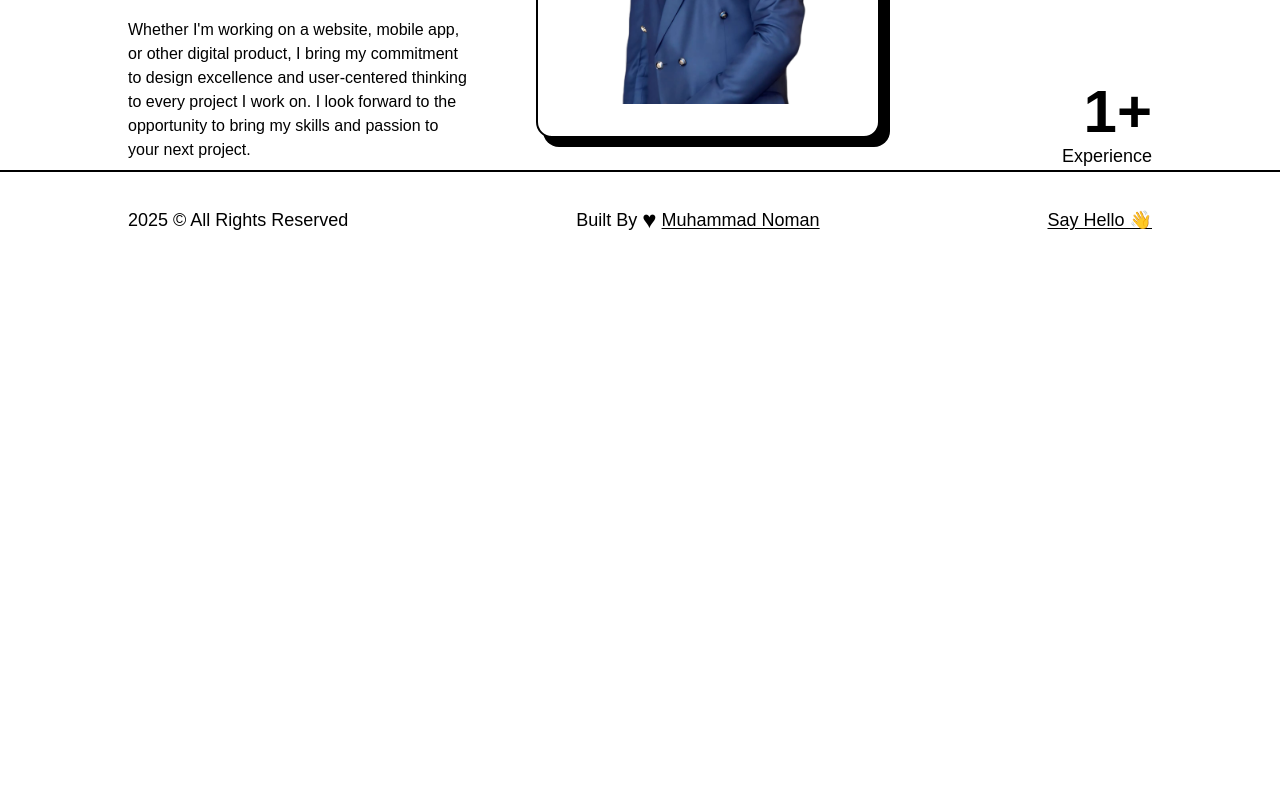
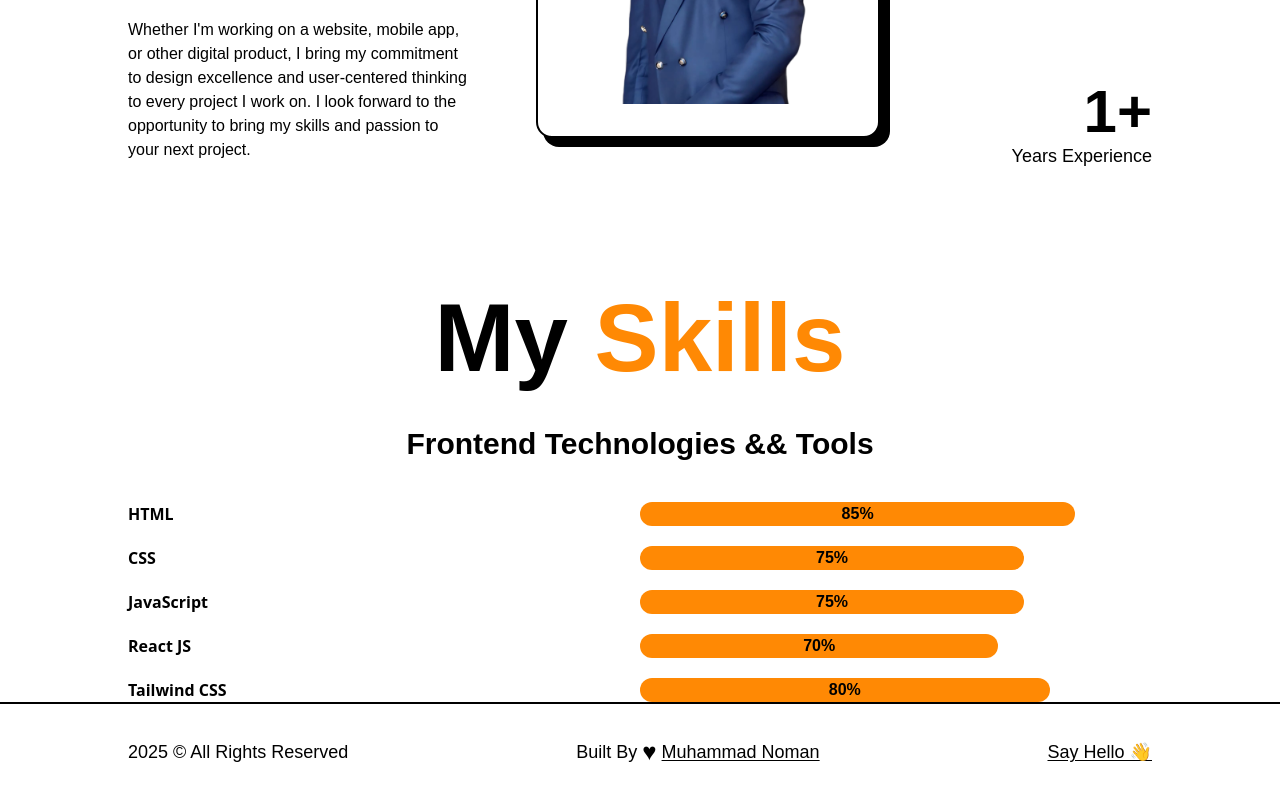
Before and after one commit to nomanchaudhary/Portfolio-Volume2, a React (Vite) app: page /about in a window 1280 px wide. Shown: the part 715-1515 px from the top of the page. Before the commit the page ends 983 px from the top, so only its background shows below. Built offline with nearby package versions, Linux system fonts and the light colour scheme.

Commit message:
Skill Component

```diff
--- /dev/null
+++ b/src/components/Skills.jsx
@@ -0,0 +1,46 @@
+import { motion } from "framer-motion";
+import React from "react";
+
+function Skills() {
+  const Skills = [
+    { title: "HTML", level: "85%" },
+    { title: "CSS", level: "75%" },
+    { title: "JavaScript", level: "75%" },
+    { title: "React JS", level: "70%" },
+    { title: "Tailwind CSS", level: "80%" },
+  ];
+  return (
+    <>
+      <h2 className="text-8xl font-bold font-montserrat mt-30 w-full text-center">
+        My <span className="text-orange-400">Skills</span>
+      </h2>
+      <h2 className="text-3xl font-bold font-montserrat mt-10">
+        Frontend Technologies && Tools
+      </h2>
+      <div className=" w-full flex flex-wrap  gap-y-5 px-32 mt-10">
+        {Skills.map((skill, index) => (
+          <div className="w-full flex justify-center items-center  ">
+            <div
+            key={index}
+            className="w-full"
+          >
+            <span className="font-bold text-black">{skill.title}</span>
+          </div>
+          <div className="w-full">
+          <motion.div className="bg-orange-400 h-6 flex justify-center items-center rounded-full"
+                initial={{ width: "0%" }}
+                animate={{ width: skill.level }}
+                transition={{ duration: 1, ease: "easeInOut" }}>
+                  <span className="font-bold font-montserrat text-center text-black">{skill.level}</span>
+
+                </motion.div>
+          </div>
+          </div>
+
+        ))}
+      </div>
+    </>
+  );
+}
+
+export default Skills;
--- a/src/pages/About.jsx
+++ b/src/pages/About.jsx
@@ -7,6 +7,7 @@ import {
   useMotionValue,
   useSpring,
 } from "framer-motion";
+import Skills from "../components/Skills";
 
 function About() {
   const AnimatedNumbers = ({ value }) => {
@@ -93,10 +94,11 @@ function About() {
             <span className="text-6xl font-bold font-montserrat inline-block">
             <AnimatedNumbers value={1}/>+
             </span>
-            <h1 className="text-lg font-medium font-montserrat">Experience</h1>
+            <h1 className="text-lg font-medium font-montserrat">Years Experience</h1>
           </div>
         </div>
       </div>
+      <Skills/>
     </main>
   );
 }
```
